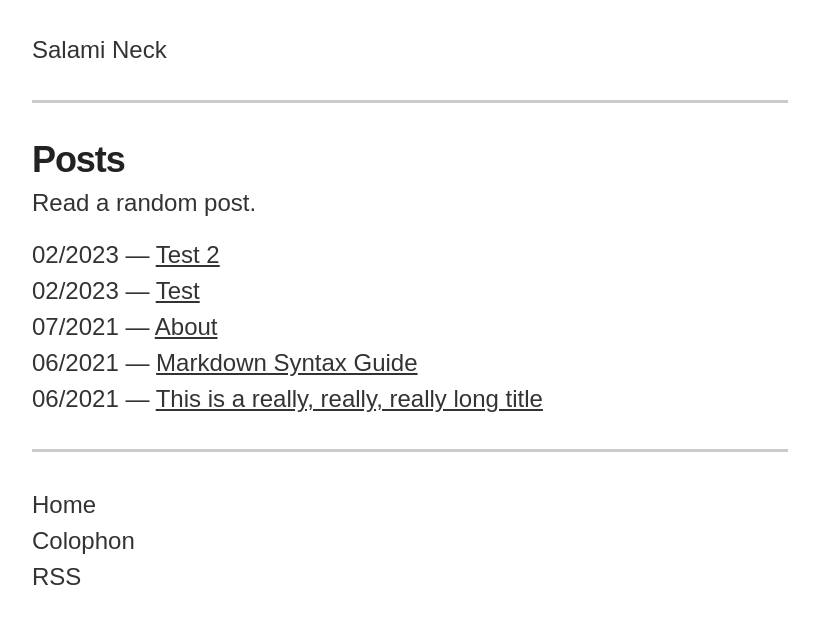
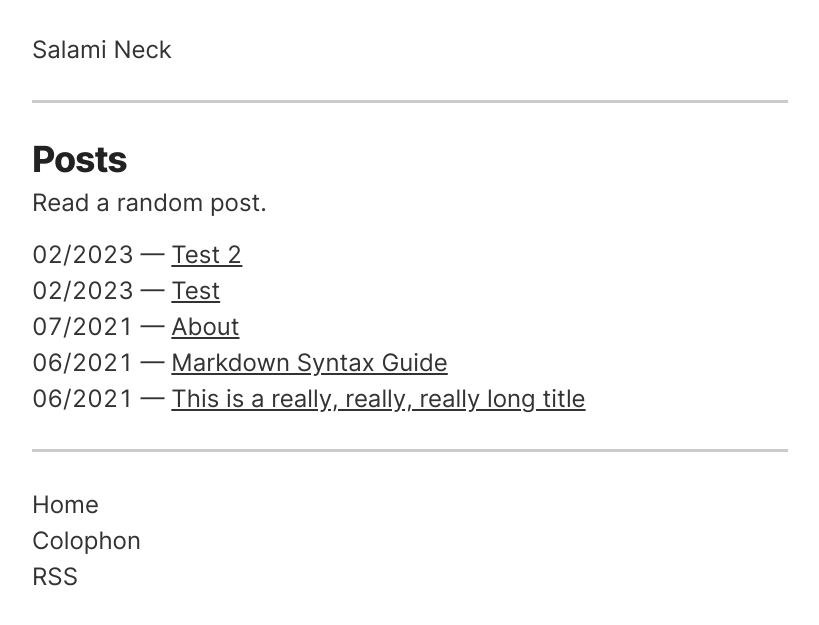
Before and after one commit to ajpwalser/ajpwalser.github.io, a Jekyll site: the page built from index.html, in a window 1280 px wide. Shown: the top 625 px of the page, without its empty margins (230-1049 px from the left). Built offline with Jekyll 4.4.1, drawn with Linux system fonts in a browser that asks for light colours.

Commit message:
Update style.css

```diff
--- a/css/style.css
+++ b/css/style.css
@@ -1,5 +1,5 @@
 :root {
-    --font-body: 'Work Sans', sans-serif;
+    --font-body: 'Inter', sans-serif;
     --color-background: #fff;
     --color-background-secondary: #203851;
     --color-background-tertiary: #f0f0f0;
```
